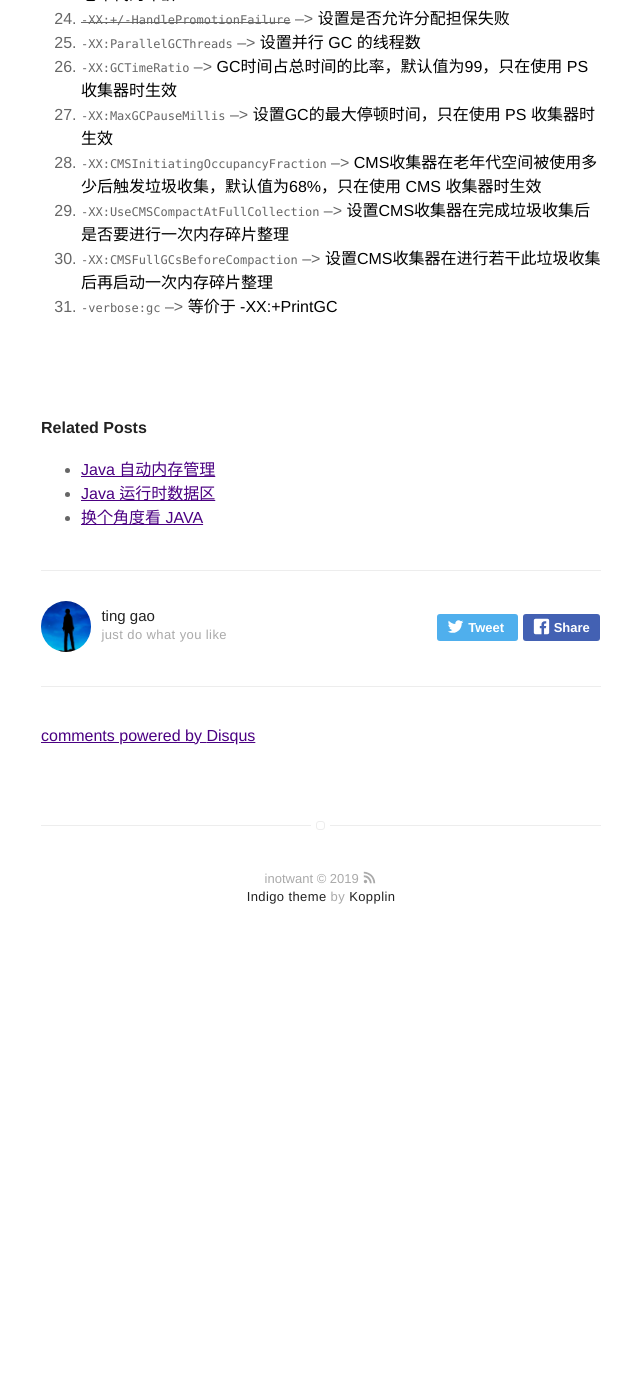
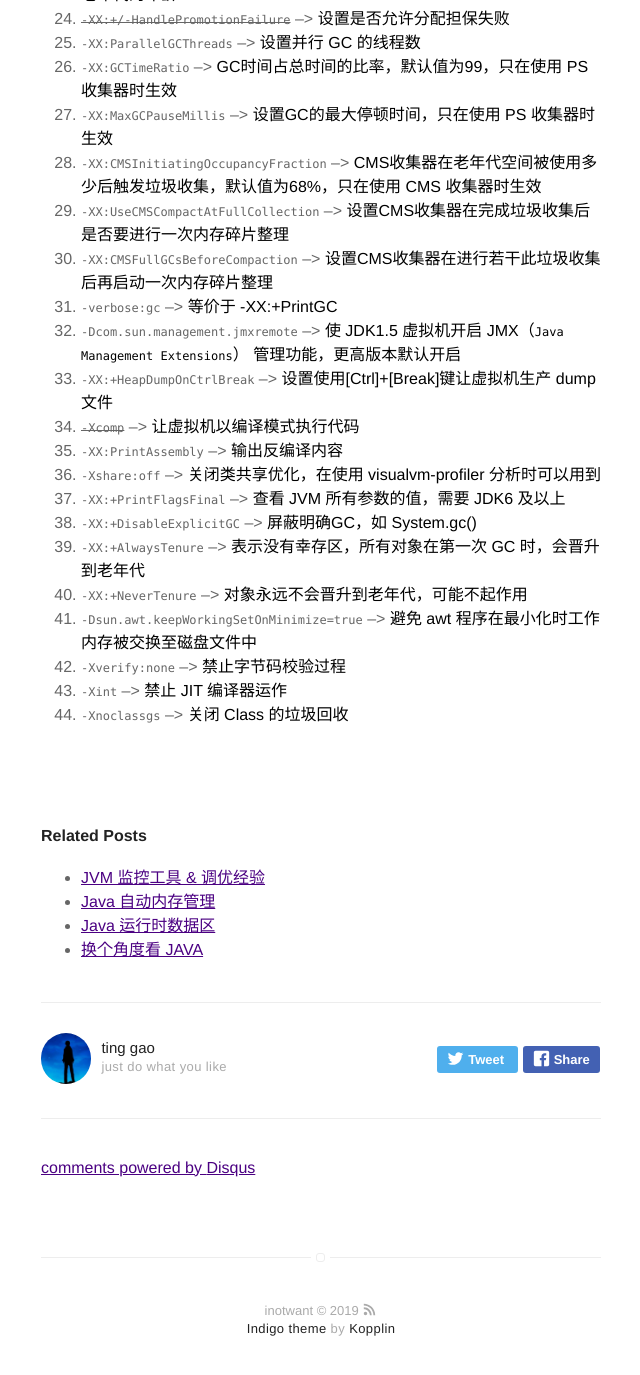
Before and after one commit to INotWant/INotWant.github.io, a Jekyll site: the page built from _posts/2019-02-12-JVM-参数-(持续更新).markdown, in a window 1280 px wide and 1400 px high, scrolled down 962 px. Shown: the top 1375 px of the window, without its empty margins (319-959 px from the left). Built offline with Jekyll 4.4.1, drawn with Linux system fonts in a browser that asks for light colours; comment, search, counter and statistics services are not loaded; before the commit the page ends 1930 px from its top, so only the background shows below that.

```diff
--- a/_posts/2019-02-12-JVM-参数-(持续更新).markdown
+++ b/_posts/2019-02-12-JVM-参数-(持续更新).markdown
@@ -41,3 +41,16 @@ description: JVM 参数笔记
 29. `-XX:UseCMSCompactAtFullCollection` --> **设置CMS收集器在完成垃圾收集后是否要进行一次内存碎片整理**
 30. `-XX:CMSFullGCsBeforeCompaction` --> **设置CMS收集器在进行若干此垃圾收集后再启动一次内存碎片整理**
 31. `-verbose:gc` --> **等价于 -XX:+PrintGC**
+32. `-Dcom.sun.management.jmxremote`	--> **使 JDK1.5 虚拟机开启 JMX（`Java Management Extensions`） 管理功能，更高版本默认开启**
+33. `-XX:+HeapDumpOnCtrlBreak` --> **设置使用[Ctrl]+[Break]键让虚拟机生产 dump 文件**
+34. ~~`-Xcomp`~~	--> **让虚拟机以编译模式执行代码**
+35. `-XX:PrintAssembly`	--> **输出反编译内容**
+36. `-Xshare:off`	--> **关闭类共享优化，在使用 visualvm-profiler 分析时可以用到**
+37. `-XX:+PrintFlagsFinal`	--> **查看 JVM 所有参数的值，需要 JDK6 及以上**
+38. `-XX:+DisableExplicitGC`	--> **屏蔽明确GC，如 System.gc()**
+39. `-XX:+AlwaysTenure`	--> **表示没有幸存区，所有对象在第一次 GC 时，会晋升到老年代**
+40. `-XX:+NeverTenure`	--> **对象永远不会晋升到老年代，可能不起作用**
+41. `-Dsun.awt.keepWorkingSetOnMinimize=true`	--> **避免 awt 程序在最小化时工作内存被交换至磁盘文件中**
+42. `-Xverify:none`	--> **禁止字节码校验过程**
+43. `-Xint`	--> **禁止 JIT 编译器运作**
+44. `-Xnoclassgs`	--> **关闭 Class 的垃圾回收**
```
Also changed, not shown: _posts/2019-02-19-JVM-监控工具-&-调优经验.md (added, +60 -0 lines).
